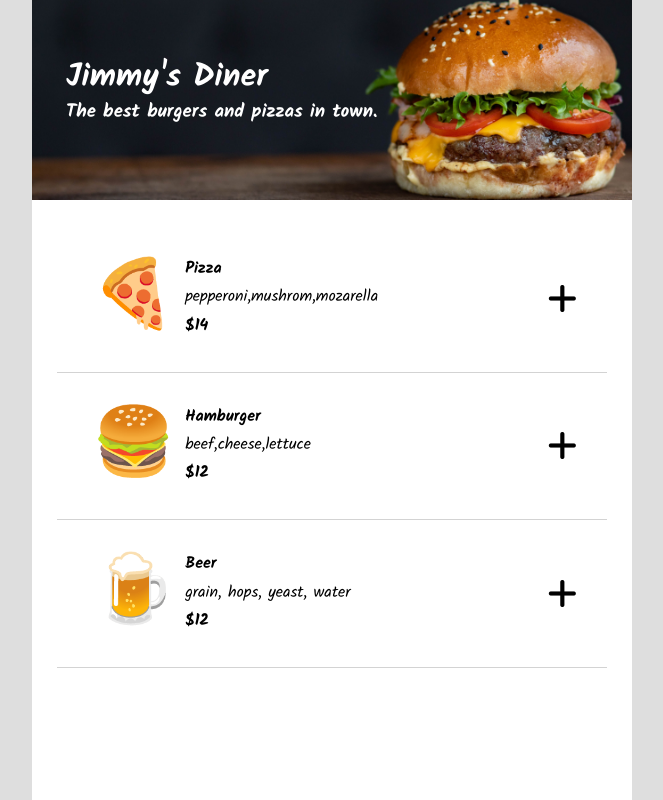
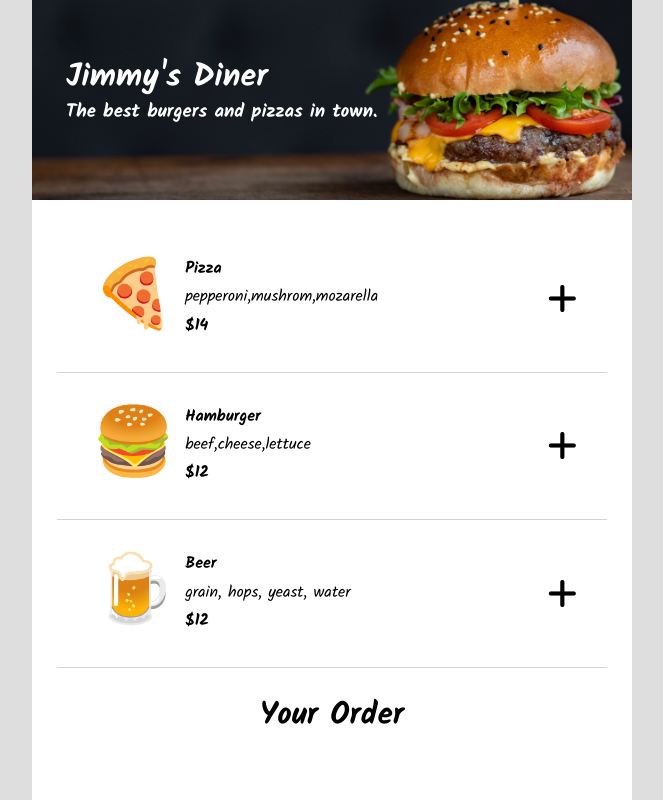
Before and after one commit to AceP20/menu-project, a website built with Vite: page index.html in a window 1280 px wide. Shown: the top 800 px of the page, without its empty margins (308-971 px from the left). Built offline with nearby package versions, Linux system fonts and the light colour scheme.

Commit message:
customer order started

```diff
--- a/data.js
+++ b/data.js
@@ -1,4 +1,4 @@
-const menuArray = [
+export const menuArray = [
     {
         name: "Pizza",
         ingredients: ["pepperoni", "mushrom", "mozarella"],
@@ -22,4 +22,4 @@ const menuArray = [
     }
 ]
 
-export default menuArray
+export const customerOrder = ["testing"]
--- a/index.css
+++ b/index.css
@@ -81,3 +81,9 @@ main i {
     font-size: 25pt;
     margin: auto 0 auto auto;
 }
+
+#customer-order {
+    font-size: 20pt;
+    display: flex;
+    justify-content: center;
+}
--- a/index.html
+++ b/index.html
@@ -21,6 +21,9 @@
             <div class='menu' id="menu">
 
             </div>
+            <div id="customer-order">
+                <h3>Your Order</h3>
+            </div>
         </main>
 	<script type='module' src="index.js"></script>
     </body>
--- a/index.js
+++ b/index.js
@@ -1,4 +1,4 @@
-import menuArray from '/data.js'
+import { menuArray, customerOrder } from '/data.js'
 
 const menuOptions = []
 
```
